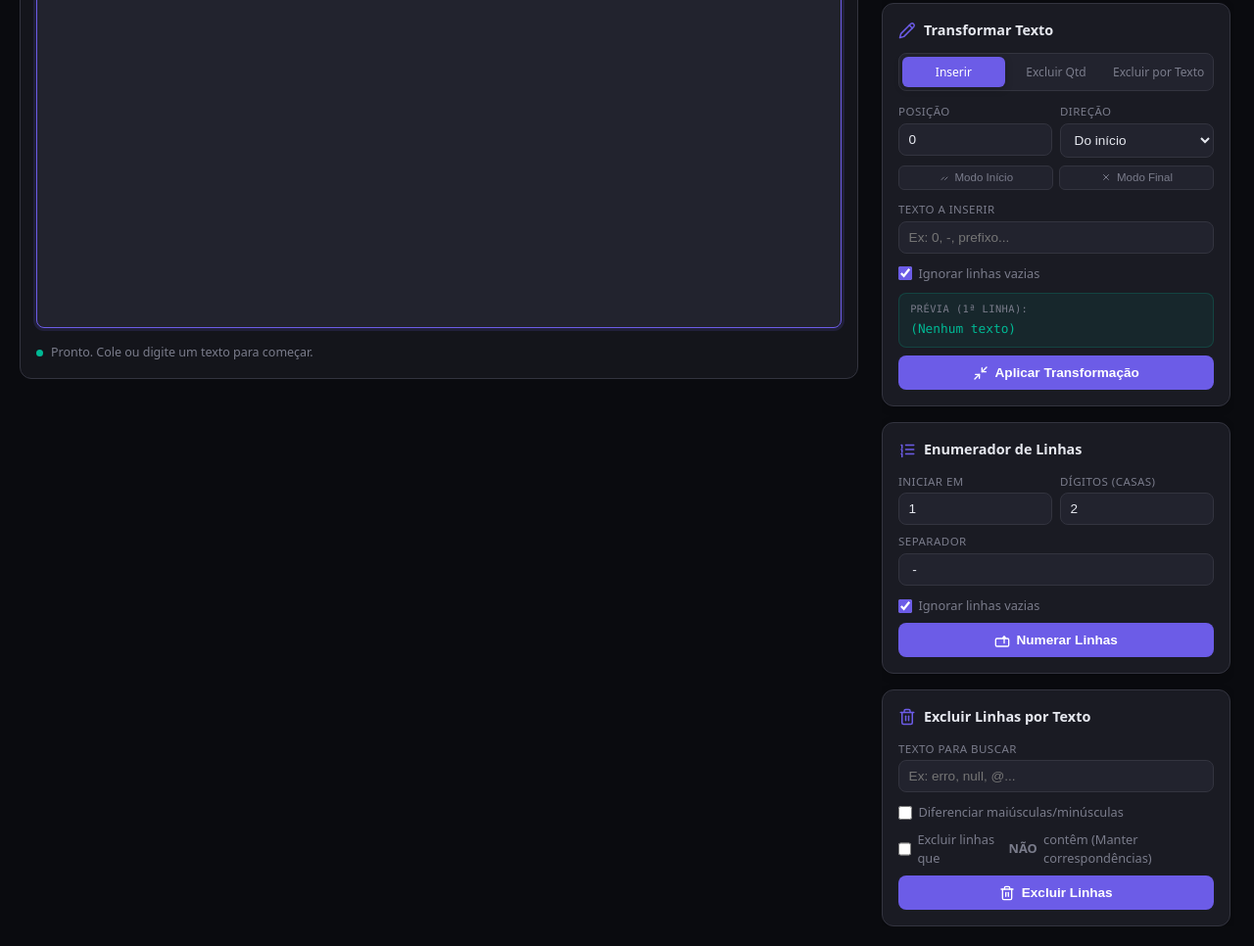
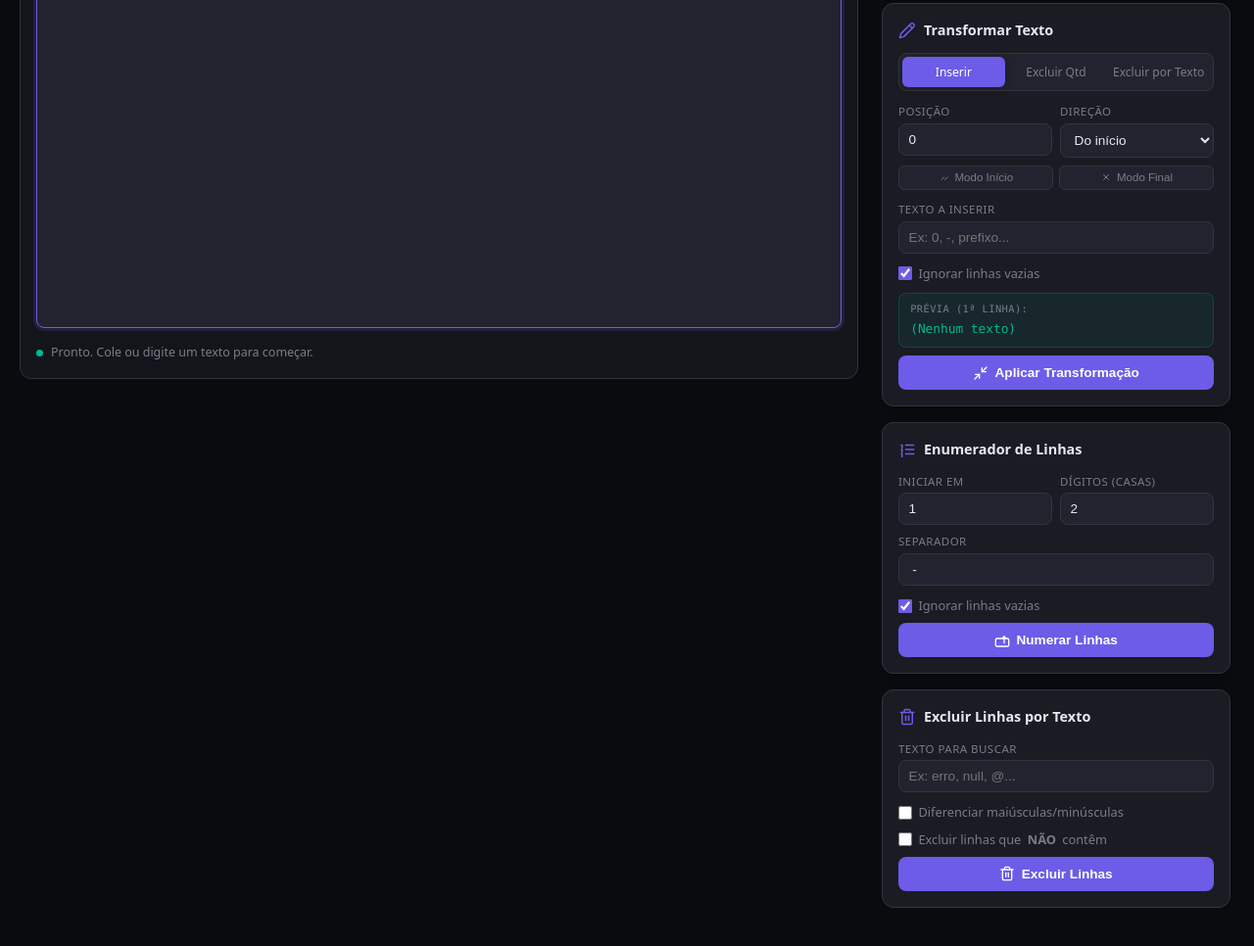
Before and after one commit to datalonga/Editor-de-Texto-em-Lote, a plain HTML site: page index.html in a window 1280 px wide. Shown: the part 372-1338 px from the top of the page at 98% size. Drawn offline with Linux system fonts and the light colour scheme.

Commit message:
Update exclude-invert checkbox label for clarity

```diff
--- a/index.html
+++ b/index.html
@@ -366,7 +366,7 @@
           </div>
           <div class="field"><label>Texto para buscar</label><input type="text" id="exclude-text" placeholder="Ex: erro, null, @..."></div>
           <label class="checkbox"><input type="checkbox" id="exclude-case"> Diferenciar maiúsculas/minúsculas</label>
-          <label class="checkbox"><input type="checkbox" id="exclude-invert"> Excluir linhas que <b>NÃO</b> contêm (Manter correspondências)</label>
+          <label class="checkbox"><input type="checkbox" id="exclude-invert"> Excluir linhas que <b>NÃO</b> contêm</label>
           <button class="apply-btn" id="btn-exclude-lines">
             <svg viewBox="0 0 24 24" fill="none" stroke="currentColor" stroke-width="2" stroke-linecap="round" stroke-linejoin="round"><polyline points="3 6 5 6 21 6"/><path d="M19 6v14c0 1-1 2-2 2H7c-1 0-2-1-2-2V6m3 0V4c0-1 1-2 2-2h4c1 0 2 1 2 2v2"/><line x1="10" x2="10" y1="11" y2="17"/><line x1="14" x2="14" y1="11" y2="17"/></svg>
             Excluir Linhas
```
